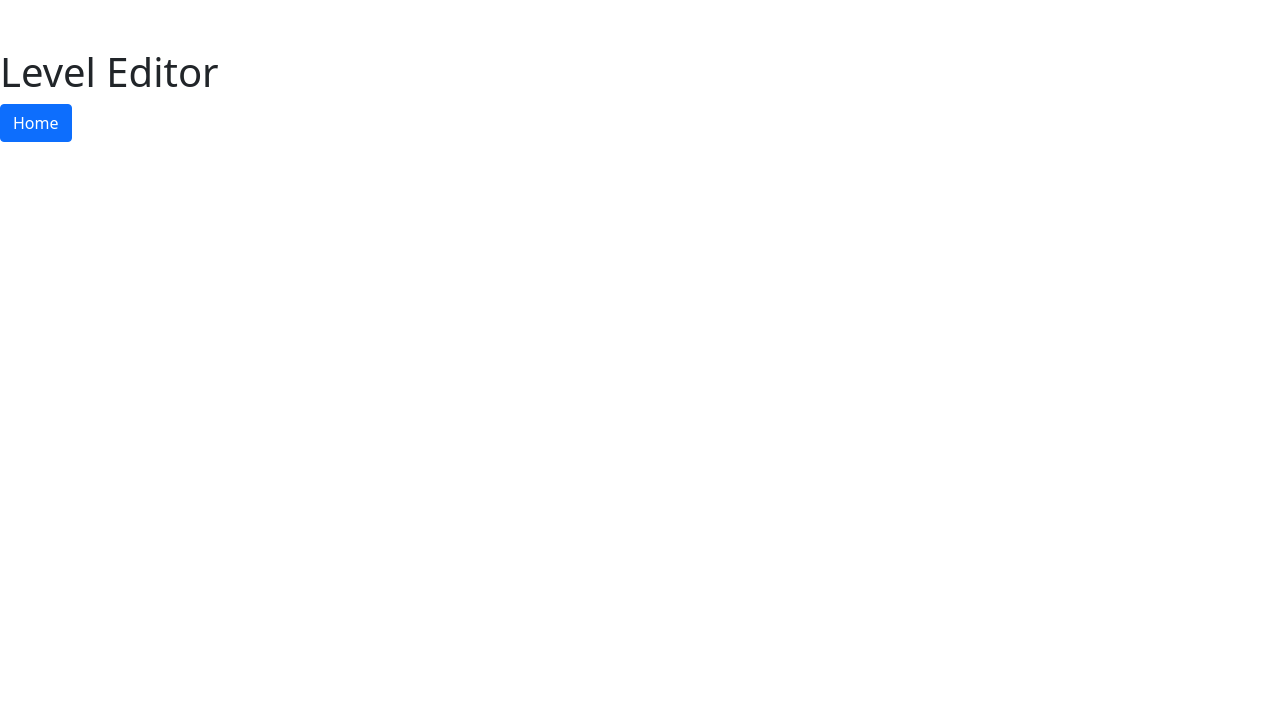
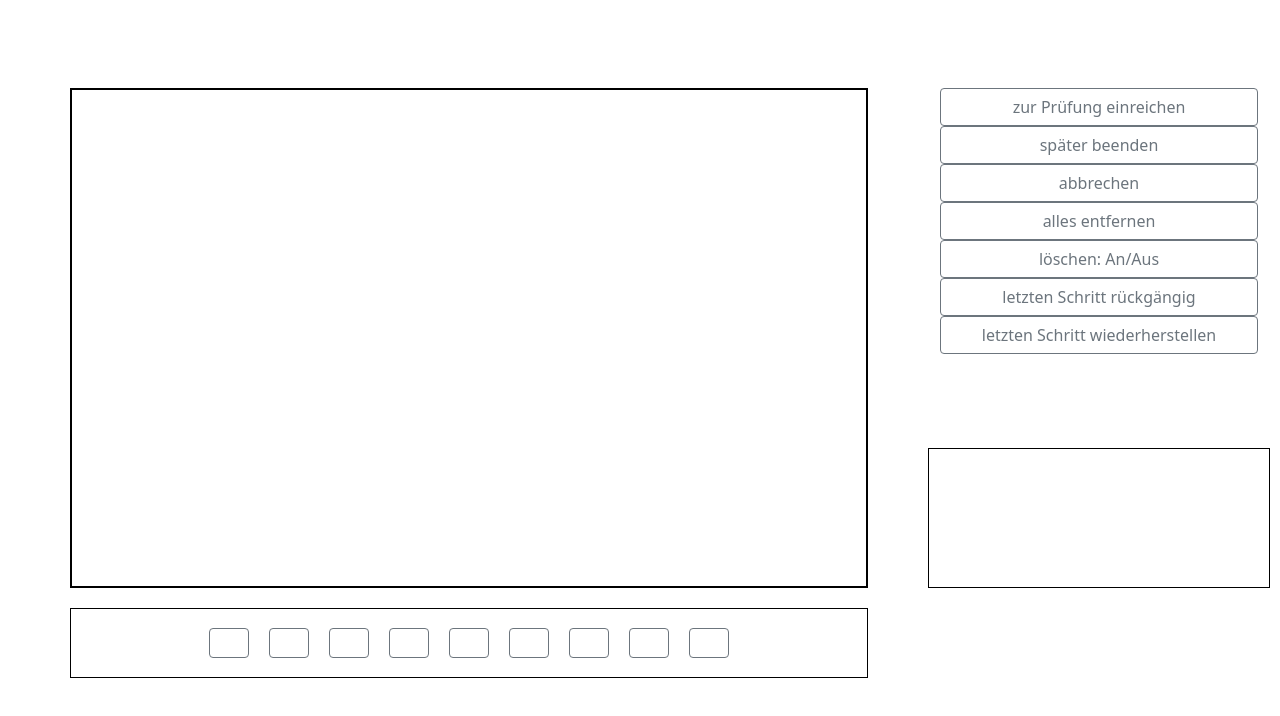
Before and after one commit to ollllliver/RheinMain-Adventure-Frontend, a Vue app: page /editor in a window 1280 px wide. Shown: the top 716 px of the page. Built offline with nearby package versions, Linux system fonts and the light colour scheme.

Commit message:
#89 Editor Template erstellt

```diff
--- /dev/null
+++ b/src/components/EditorKomponente/Aktionstasten.vue
@@ -0,0 +1,39 @@
+<template>
+    <div>
+        <button class="btn btn-outline-secondary" >
+            zur Prüfung einreichen
+        </button>
+        <button class="btn btn-outline-secondary" >
+            später beenden
+        </button>
+        <button class="btn btn-outline-secondary" >
+            abbrechen
+        </button>
+        <button class="btn btn-outline-secondary" >
+            alles entfernen
+        </button>
+        <button class="btn btn-outline-secondary" >
+            löschen: An/Aus
+        </button>
+        <button class="btn btn-outline-secondary" >
+            letzten Schritt rückgängig
+        </button>
+        <button class="btn btn-outline-secondary" >
+            letzten Schritt wiederherstellen
+        </button>
+    </div>
+</template>
+
+<script lang="ts">
+import { defineComponent } from 'vue'
+
+export default defineComponent({
+    name: "Aktionstasten"
+})
+</script>
+
+<style scoped>
+    button{
+      width: 100%;
+    }
+</style>
--- /dev/null
+++ b/src/components/EditorKomponente/Bausteine.vue
@@ -0,0 +1,37 @@
+<template>
+    <div>
+        <button class="btn btn-outline-secondary" >
+        </button>
+        <button class="btn btn-outline-secondary" >
+        </button>
+        <button class="btn btn-outline-secondary" >
+        </button>
+        <button class="btn btn-outline-secondary">
+        </button>
+        <button class="btn btn-outline-secondary" >
+        </button>
+        <button class="btn btn-outline-secondary">
+        </button>
+        <button class="btn btn-outline-secondary" >
+        </button>
+        <button class="btn btn-outline-secondary" >
+        </button>
+        <button class="btn btn-outline-secondary" >
+        </button>
+    </div>
+</template>
+
+<script lang="ts">
+import { defineComponent } from 'vue'
+
+export default defineComponent({
+    name: "Bausteine"
+})
+</script>
+<style scoped>
+    button {
+        margin: 10px;
+        width: 40px;
+        height: 30px;
+    }
+</style>
--- a/src/views/Editor.vue
+++ b/src/views/Editor.vue
@@ -1,22 +1,96 @@
 <!-- Editor View für den Level-Editor -->
 
 <template>
-    <div>
-      <h1> Level Editor </h1>
-      <button class="btn btn-primary" @click="$router.push('/')">
-        Home
-      </button>
+
+  <div class="container">
+
+    <!-- leerer Header -->
+    <div class="row justify-content-md-center" id="top">
+      <div class="col-md-auto">
+      </div>
     </div>
+
+
+    <div class="row">
+
+      <!-- Editorfenster -->
+      <div class="col" id="karte">
+      </div>
+
+      <!-- Aktionstasten -->
+      <div class="col-col-lg-2" id="aktionstasten">
+        <Aktionstasten/>
+      </div>
+
+    </div>
+
+    <div class="row">
+
+      <!-- Level Bausteine -->
+      <div class="col" id ="bausteine">
+        <Bausteine/>
+      </div>
+
+      <!-- Info Fenster -->
+      <div class="col col-lg-2" id="infofenster">
+
+      </div>
+
+    </div>
+
+  </div>
+
 </template>
 
 <script lang="ts">
 import { defineComponent, onMounted } from 'vue';
+import Aktionstasten from '../components/EditorKomponente/Aktionstasten.vue'
+import Bausteine from '../components/EditorKomponente/Bausteine.vue'
 export default defineComponent({
-  name: 'Editor'
+  name: 'Editor',
+  components: { Aktionstasten, Bausteine }
 });
 </script>
 
 
 <style scoped>
+  html, body {
+    height: 100%;
+  }
+
+  #top {
+    height: 40px;
+  }
+  #karte {
+    height: 500px;
+    border: 2px black solid;
+  }
+
+  #aktionstasten {
+      margin-left: 60px;
+      margin-right: -60px;
+      height: 300px;
+      width: 30%;
+  }
+
+  #infofenster {
+    width: 30%;
+    margin-left: 10px;
+    margin-right: -60px;
+    margin-top: -140px;
+    margin-bottom: 90px;
+    border: 1px solid black;
+  }
+
+  #bausteine {
+    width: 70%;
+    margin-top: 20px;
+    margin-right: 50px;
+    height: 70px;
+    border: 1px black solid;
+    display: flex;
+    align-items: center;
+    justify-content: center;
+  }
 
 </style>
```
